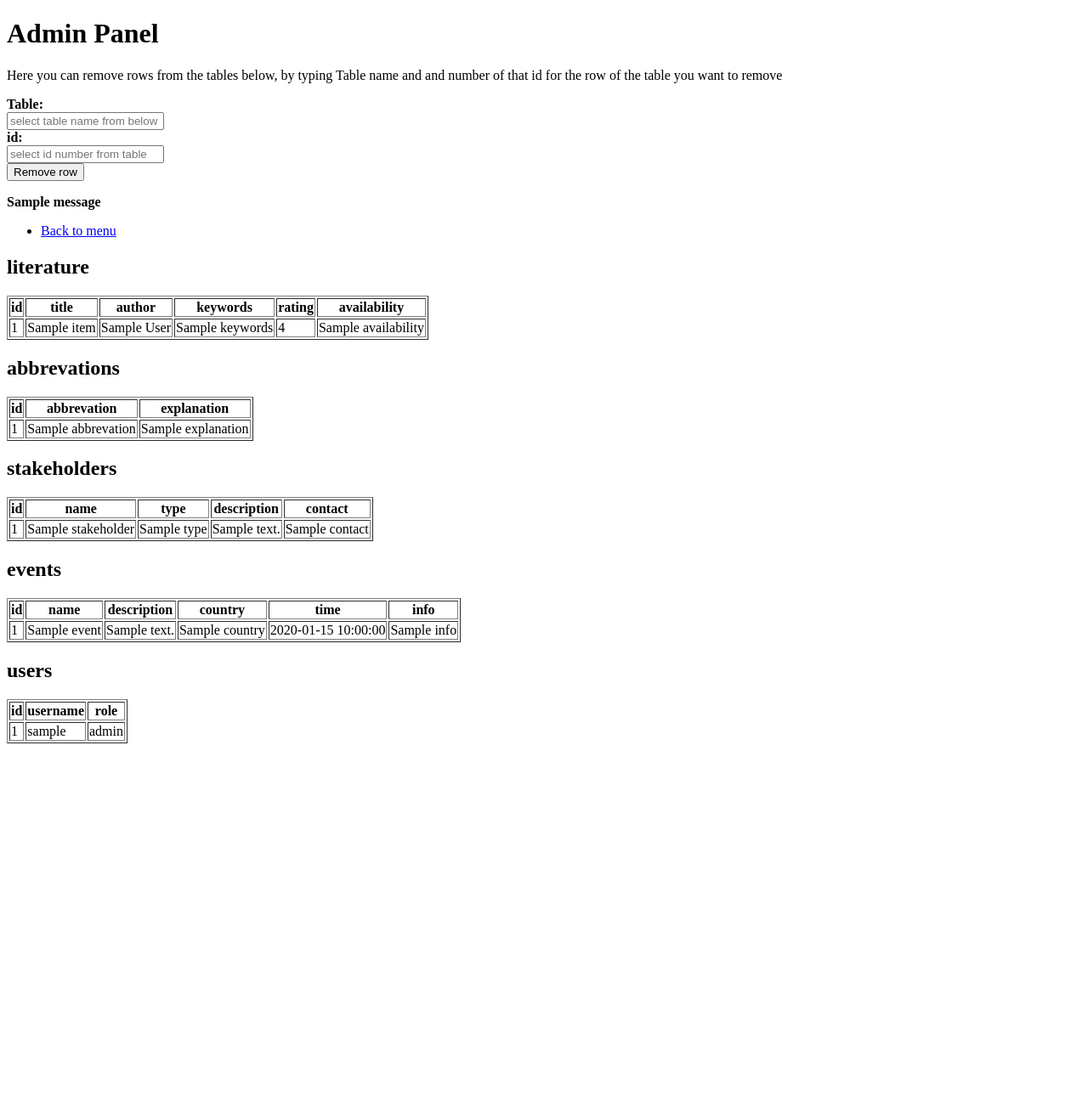
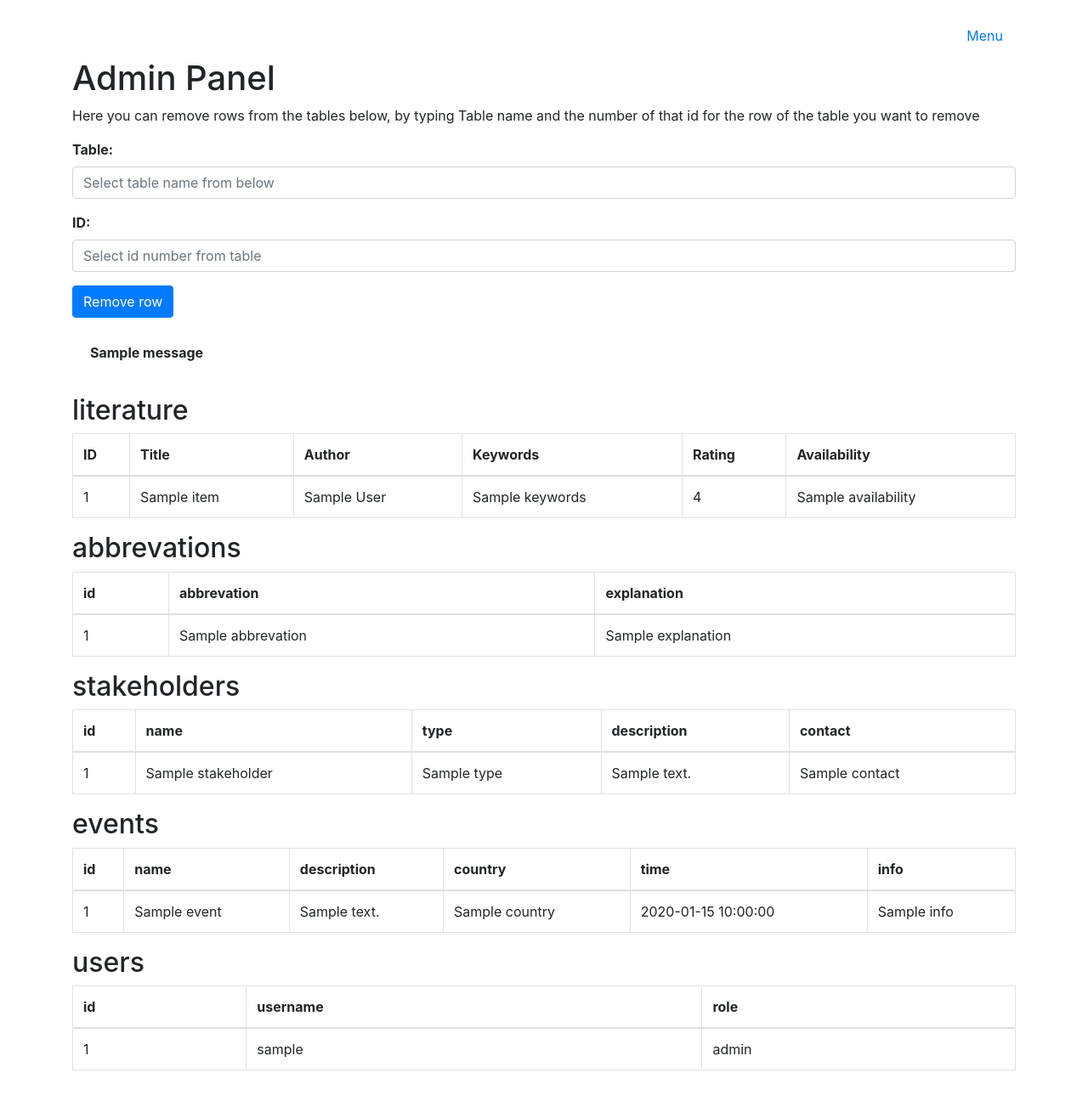
Before and after one commit to PlatinumFoxTail/Databases-WebProgramming_Hobbyapp, a Flask app: template templates/admin.html in a window 1280 px wide. Shown: the whole page at 85% size. Before the commit the page ends 875 px from the top, so only its background shows below. Run offline with Flask 3, Linux system fonts and the light colour scheme; the template is opened without the code that fills it: most values are stand-ins (such as "Sample title", 1, 10 or a date in 2020); one stand-in notice (Sample message) is shown; some libraries are stand-ins or nearby versions.

Commit message:
admin, error, register page layouts improved

```diff
--- a/templates/admin.html
+++ b/templates/admin.html
@@ -6,52 +6,70 @@
     <meta http-equiv="X-UA-Compatible" content="IE=edge">
     <meta name="viewport" content="width=device-width, initial-scale=1.0">
     <title>Admin Panel</title>
+    <link rel="stylesheet" href="https://stackpath.bootstrapcdn.com/bootstrap/4.5.0/css/bootstrap.min.css">
+    <style>
+        body {
+            padding: 20px;
+        }
+        .table-container {
+            margin-top: 20px;
+        }
+        .menu-link {
+            position: absolute;
+            top: 30px;
+            right: 100px;
+        }
+    </style>
 </head>
 
 <body>
-    <h1>Admin Panel</h1>
-    <p>Here you can remove rows from the tables below, by typing Table name and and number of that id for the row of the table you want to remove</p>
+    <div class="container">
+        <h1 class="mt-5">Admin Panel</h1>
+        <p>Here you can remove rows from the tables below, by typing Table name and the number of that id for the row of the table you want to remove</p>
 
         <!-- Selecting row to be removed -->
-    <form action="/admin" method="post">
-      <b> <strong> Table:</strong><br>
-      <input type="text" name="table" id="table" class="input-box" placeholder="select table name from below" required></b><br>
-      <b> <strong> id:</strong><br>
-      <input type="integer" name="id" id="id" class="input-box" placeholder="select id number from table" required></b><br>
-      <input type="submit" value="Remove row"><br>
+        <form action="/admin" method="post" class="mt-3">
+            <div class="form-group">
+                <label for="table"><strong>Table:</strong></label>
+                <input type="text" name="table" id="table" class="form-control" placeholder="Select table name from below"
+                    required>
+            </div>
+            <div class="form-group">
+                <label for="id"><strong>ID:</strong></label>
+                <input type="number" name="id" id="id" class="form-control" placeholder="Select id number from table"
+                    required>
+            </div>
+            <input type="submit" class="btn btn-primary" value="Remove row">
             <input type="hidden" name="csrf_token" value="{{ session.csrf_token }}">
         </form>
 
-    <p>{% with messages = get_flashed_messages() %}
+        {% with messages = get_flashed_messages() %}
         {% if messages %}
-        <div class="flash-messages">
+        <div class="flash-messages mt-3">
             {% for message in messages %}
-            <strong><div class="alert alert-{{ message[1] }}">{{ message }}</div></strong>
+            <div class="alert alert-{{ message[1] }}">
+                <strong>{{ message }}</strong>
+            </div>
             {% endfor %}
         </div>
         {% endif %}
         {% endwith %}
-    </p>
 
-    <nav>
-        <ul>
-            <li><a href="/welcome">Back to menu</a></li>
-        </ul>
-    </nav>
-
-
-
+        <div class="table-container mt-4">
             <!-- Displaying literature table -->
             <h2>literature</h2>
-        <table border="1">
+            <table class="table table-bordered">
+                <thead>
                     <tr>
-                <th>id</th>
-                <th>title</th>
-                <th>author</th>
-                <th>keywords</th>
-                <th>rating</th>
-                <th>availability</th>
+                        <th>ID</th>
+                        <th>Title</th>
+                        <th>Author</th>
+                        <th>Keywords</th>
+                        <th>Rating</th>
+                        <th>Availability</th>
                     </tr>
+                </thead>
+                <tbody>
                     {% for item in literature %}
                     <tr>
                         <td>{{ item.id }}</td>
@@ -62,18 +80,20 @@
                         <td>{{ item.availability }}</td>
                     </tr>
                     {% endfor %}
+                </tbody>
             </table>
-
-    </body>
 
             <!-- Displaying abbrevation table -->
             <h2>abbrevations</h2>
-    <table border="1">
+            <table class="table table-bordered">
+                <thead>
                     <tr>
                         <th>id</th>
                         <th>abbrevation</th>
                         <th>explanation</th>
                     </tr>
+                </thead>
+                <tbody>
                     {% for abbrevation in abbrevations %}
                     <tr>
                         <td>{{ abbrevation.id }}</td>
@@ -81,11 +101,13 @@
                         <td>{{ abbrevation.explanation }}</td>
                     </tr>
                     {% endfor %}
+                </tbody>
             </table>
 
             <!-- Displaying stakeholders table -->
             <h2>stakeholders</h2>
-    <table border="1">
+            <table class="table table-bordered">
+                <thead>
                     <tr>
                         <th>id</th>
                         <th>name</th>
@@ -93,6 +115,8 @@
                         <th>description</th>
                         <th>contact</th>
                     </tr>
+                </thead>
+                <tbody>
                     {% for stakeholder in stakeholders %}
                     <tr>
                         <td>{{ stakeholder.id }}</td>
@@ -102,11 +126,13 @@
                         <td>{{ stakeholder.contact }}</td>
                     </tr>
                     {% endfor %}
+                </tbody>
             </table>
 
             <!-- Displaying events table -->
             <h2>events</h2>
-    <table border="1">
+            <table class="table table-bordered">
+                <thead>
                     <tr>
                         <th>id</th>
                         <th>name</th>
@@ -115,6 +141,8 @@
                         <th>time</th>
                         <th>info</th>
                     </tr>
+                </thead>
+                <tbody>
                     {% for event in events %}
                     <tr>
                         <td>{{ event.id }}</td>
@@ -125,16 +153,20 @@
                         <td>{{ event.info }}</td>
                     </tr>
                     {% endfor %}
+                </tbody>
             </table>
 
             <!-- Displaying users table -->
             <h2>users</h2>
-    <table border="1">
+            <table class="table table-bordered">
+                <thead>
                     <tr>
                         <th>id</th>
                         <th>username</th>
                         <th>role</th>
                     </tr>
+                </thead>
+                <tbody>
                     {% for user in users %}
                     <tr>
                         <td>{{ user.id }}</td>
@@ -142,7 +174,14 @@
                         <td>{{ user.role }}</td>
                     </tr>
                     {% endfor %}
+                </tbody>
             </table>
+
+        </div>
+
+    </div>
+
+    <a href="/welcome" class="menu-link">Menu</a>
 
 </body>
 
```
Also changed, not shown: templates/error.html (+18 -3 lines), templates/register.html (+45 -13 lines). Lines whose indentation alone changed are shown as unchanged.
